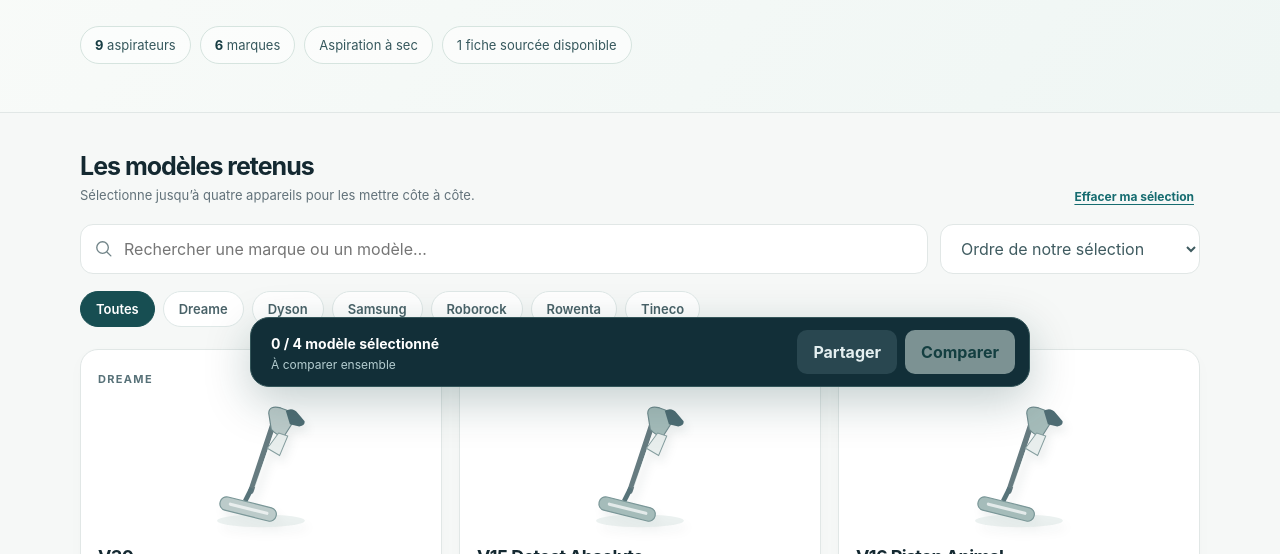
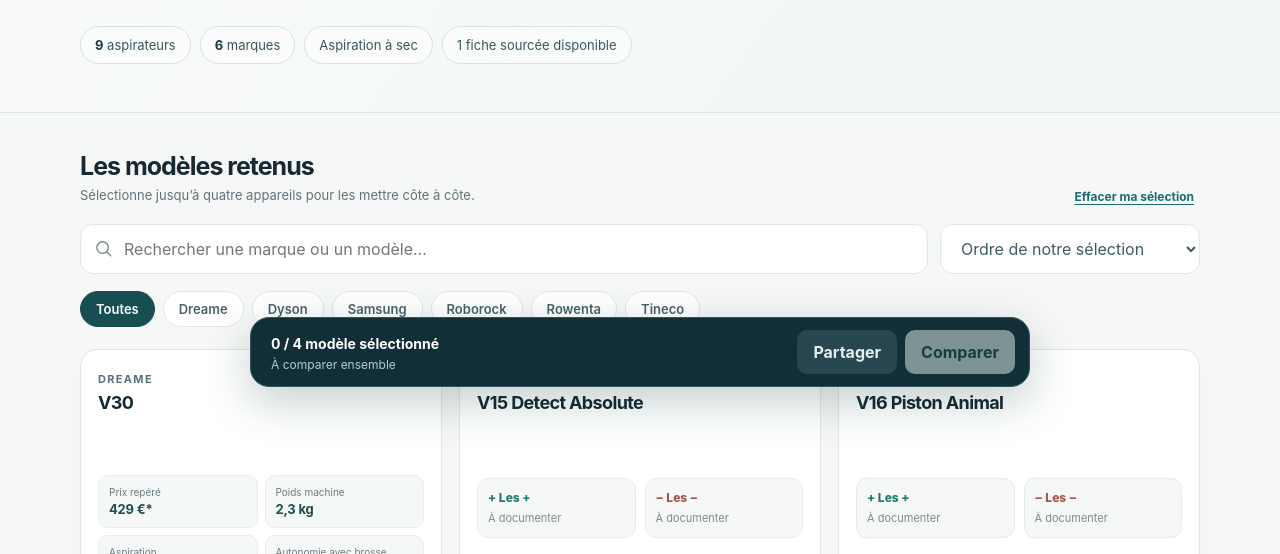
Before and after one commit to gogui51/comparatif-aspirateurs, a plain HTML site: page index.html in a window 1280 px wide. Shown: the part 398-952 px from the top of the page. Drawn offline with Linux system fonts and the light colour scheme.

Commit message:
Supprimer les images fictives et ajouter points forts/faibles aux cartes

```diff
--- a/index.html
+++ b/index.html
@@ -35,8 +35,6 @@
     .product.selected{border-color:#5b9c92;box-shadow:0 0 0 1px #5b9c92 inset,0 10px 30px #1d4b4c12}
     .cardtop{display:flex;justify-content:space-between;align-items:center;min-height:24px}.brand{font-size:11px;letter-spacing:.12em;text-transform:uppercase;font-weight:750;color:#577178}
     .badge{font-size:10px;color:#24796f;background:#e7f4ee;border-radius:20px;padding:5px 9px;font-weight:700}
-    .illustration{height:150px;display:grid;place-items:center;margin:0 -6px 4px;overflow:hidden}
-    .illustration svg{width:140px;height:140px;filter:drop-shadow(4px 7px 4px #06252710)}
     .product h3{margin:0;letter-spacing:-.035em;font-size:18px;line-height:1.3;min-height:47px;font-weight:720}
     .variant{min-height:23px;color:#8a9899;font-size:11px;margin:4px 0 0}.product .foot{display:flex;justify-content:space-between;gap:12px;align-items:center;margin-top:auto;padding-top:17px;border-top:1px solid #eef1f0}
     .status{font-size:12px;color:#7b8d90}.choose{border:1px solid #c7d6d4;background:white;border-radius:10px;padding:9px 12px;color:#174e52;font-size:12px;font-weight:700;min-height:38px}
@@ -55,11 +53,9 @@
     footer{margin-top:58px;font-size:12px;line-height:1.7;color:#859799;text-align:center}
     #toast{position:fixed;bottom:101px;left:50%;transform:translateX(-50%);background:#fff;color:#24515a;border:1px solid #bfd4d1;border-radius:12px;padding:10px 18px;box-shadow:0 12px 30px #123a4030;font-size:13px;z-index:40;display:none;max-width:90vw;text-align:center}
     @media(max-width:850px){.cards{grid-template-columns:repeat(2,minmax(0,1fr))}.hero{padding:52px 0 41px}}
-    @media(max-width:570px){.wrap{width:min(100% - 28px,1120px)}header .wrap{min-height:62px}.stamp{display:none}.hero{padding:40px 0 35px}.lede{font-size:15px;margin:17px 0 24px}.searchbar{grid-template-columns:1fr}.section-head{display:block}.section-head .sub{margin-top:4px}.cards{gap:10px}.product{padding:12px;min-height:303px}.illustration{height:112px}.illustration svg{width:118px;height:118px}.product h3{font-size:15px;min-height:59px}.foot{align-items:stretch!important;flex-direction:column;gap:7px!important}.product .foot{padding-top:10px}.choose{width:100%}.compare-panel{padding:17px}.dock{bottom:9px;border-radius:15px;padding:12px}.dock strong{font-size:12px}.dock button{font-size:11px;padding:10px 11px}.dock .secondary{display:none}.status{font-size:11px}.top-status{font-size:11px}}
+    @media(max-width:570px){.wrap{width:min(100% - 28px,1120px)}header .wrap{min-height:62px}.stamp{display:none}.hero{padding:40px 0 35px}.lede{font-size:15px;margin:17px 0 24px}.searchbar{grid-template-columns:1fr}.section-head{display:block}.section-head .sub{margin-top:4px}.cards{gap:10px}.product{padding:12px;min-height:303px}.product h3{font-size:15px;min-height:59px}.foot{align-items:stretch!important;flex-direction:column;gap:7px!important}.product .foot{padding-top:10px}.choose{width:100%}.compare-panel{padding:17px}.dock{bottom:9px;border-radius:15px;padding:12px}.dock strong{font-size:12px}.dock button{font-size:11px;padding:10px 11px}.dock .secondary{display:none}.status{font-size:11px}.top-status{font-size:11px}}
     @media(prefers-reduced-motion:reduce){html{scroll-behavior:auto}.product{transition:none}}
 
-    .illustration-link{display:grid;place-items:center;width:100%;height:100%}
-    .illustration-link:hover svg{transform:translateY(-3px)}.illustration-link svg{transition:transform .18s}
     .product-title-link{text-decoration:none;color:inherit}.product-title-link:hover{text-decoration:underline;text-decoration-color:#4e968f}
     .fichelink{color:#176e70;text-decoration:none;font-weight:750}.fichelink:hover{text-decoration:underline}
     .quick-specs{display:grid;grid-template-columns:1fr 1fr;gap:7px;margin:10px 0 0}
@@ -69,6 +65,15 @@
     .quick-specs span{display:block;font-size:10px;line-height:1.45;margin-top:4px;color:#5f7377}
     .card-note{font-size:10px;line-height:1.45;color:#6a8183;margin:8px 0 0}
     .card-note a{color:#186d70}
+
+    .proscons{display:grid;grid-template-columns:1fr 1fr;gap:9px;margin:13px 0 0}
+    .proscons>div{background:#f5f8f7;border:1px solid #e5ecea;border-radius:11px;padding:11px 10px;min-width:0}
+    .proscons .hlabel{display:block;font-size:12px;font-weight:800;margin-bottom:6px}
+    .proscons .plus{color:#24786c}.proscons .minus{color:#a4554d}
+    .proscons ul{margin:0;padding:0 0 0 14px;color:#475f62;font-size:11px;line-height:1.5}
+    .proscons li+li{margin-top:5px}
+    .proscons p{font-size:11px;color:#7c8c8d;margin:0;line-height:1.4}
+    @media(max-width:570px){.proscons{grid-template-columns:1fr;gap:6px}.proscons>div{padding:9px}.proscons .hlabel{font-size:11px;margin-bottom:4px}}
   </style>
 </head>
 <body>
@@ -98,7 +103,6 @@
     {id:'rowenta-2080',brand:'Rowenta',model:'X-Force Silence 20.80',detail:''},
     {id:'tineco-a90s',brand:'Tineco',model:'A90S',detail:''}
   ];
-  const palette={Dreame:'#bccbca',Dyson:'#a5bcba',Samsung:'#9eabb8',Roborock:'#c2c9c7',Rowenta:'#a6bac1',Tineco:'#b1b7a8'};
   const $=(selector)=>document.querySelector(selector);
   const validIds=new Set(products.map(p=>p.id));
   function initialSelection(){
@@ -107,7 +111,6 @@
   }
   let selected=initialSelection();let filter='Toutes';let search='';let sort='selection';
   const escapeText=(s)=>String(s).replace(/[&<>"']/g,c=>({'&':'&amp;','<':'&lt;','>':'&gt;','"':'&quot;',"'":'&#39;'}[c]));
-  function vacuumSVG(color){return `<svg viewBox="0 0 170 175" aria-hidden="true"><ellipse cx="85" cy="156" rx="55" ry="8" fill="#d5e1df" opacity=".48"/><g transform="rotate(14 85 85)"><path d="M88 28 L81 121" stroke="#667b80" stroke-width="7" stroke-linecap="round"/><path d="M93 33 L85 115" stroke="#f7fbfa" stroke-width="2" opacity=".8"/><path d="M79 21 Q77 11 92 11 L109 13 Q115 16 111 25 L105 43 Q97 47 87 40 Z" fill="${color}" stroke="#708b8e" stroke-width="1.4"/><path d="M99 13 Q106 6 114 12 L125 20 Q127 25 120 28 L108 28" fill="#4f6d74"/><path d="M97 42 L109 43 L105 69 L88 64 Z" fill="#e8eeed" stroke="#849d9e" stroke-width="1.2"/><path d="M81 117 L77 135" stroke="#58747a" stroke-width="6"/><rect x="47" y="135" width="72" height="17" rx="8" fill="${color}" stroke="#7a9798" stroke-width="1.5"/><rect x="58" y="141" width="51" height="4" rx="2" fill="#f8fafa" opacity=".75"/></g></svg>`}
   function renderFilters(){
     const brands=['Toutes',...new Set(products.map(p=>p.brand))];
     $('#filters').innerHTML=brands.map(b=>`<button class="pill" type="button" data-brand="${escapeText(b)}" aria-pressed="${filter===b}">${escapeText(b)}</button>`).join('');
@@ -125,12 +128,13 @@
       const checked=selected.includes(p.id);
       const hasFiche=p.id==='dreame-v30';
       const ficheUrl='dreame-v30.html'+(selected.length?'?selection='+encodeURIComponent(selected.join(',')):'');
-      const img=vacuumSVG(palette[p.brand]);
-      const visual=hasFiche?`<a class='illustration-link' href='${ficheUrl}' aria-label='Ouvrir la fiche détaillée du Dreame V30'>${img}</a>`:img;
+      const highlights=hasFiche
+        ? '<div class="proscons" aria-label="Points forts et faibles"><div><span class="hlabel plus">+ Les +</span><ul><li>Sols durs et plinthes : efficace</li><li>Bonne autonomie en Éco</li></ul></div><div><span class="hlabel minus">− Les −</span><ul><li>Tapis : résultats mitigés</li><li>Poids sensible à l’usage</li></ul></div></div>'
+        : '<div class="proscons" aria-label="Points à documenter"><div><span class="hlabel plus">+ Les +</span><p>À documenter</p></div><div><span class="hlabel minus">− Les −</span><p>À documenter</p></div></div>';
       const model=hasFiche?`<a class='product-title-link' href='${ficheUrl}'>${escapeText(p.model)}</a>`:escapeText(p.model);
       const data=hasFiche?`<div class='quick-specs' aria-label='Données essentielles Dreame V30'><div><small>Prix repéré</small><strong>429 €*</strong></div><div><small>Poids machine</small><strong>2,3 kg</strong></div><div><small>Aspiration</small><strong>330 AW max.</strong><span>Éco / Auto : AW non publiés<br>Sols durs : très bon · Tapis : mitigé</span></div><div><small>Autonomie avec brosse</small><strong>Éco : 77 min*</strong><span>Standard : 40 min**<br>Turbo : 11 min 40*</span></div></div><p class='card-note'>* Prix indicatif ; autonomie Éco/Turbo extrapolée par Lavelab. ** Standard : Frandroid. <a href='${ficheUrl}'>Voir les sources</a>.</p>`:'';
       const status=hasFiche?`<a class='fichelink' href='${ficheUrl}'>Fiche détaillée →</a>`:'Fiche à compléter';
-      return `<article class='product ${checked?'selected':''}'><div class='cardtop'><span class='brand'>${escapeText(p.brand)}</span>${checked?'<span class="badge">Sélectionné</span>':''}</div><div class='illustration'>${visual}</div><h3>${model}</h3><p class='variant'>${escapeText(p.detail)||'&nbsp;'}</p>${data}<div class='foot'><span class='status'>${status}</span><button type='button' class='choose' data-id='${p.id}' aria-pressed='${checked}' ${!checked&&selected.length>=4?'disabled':''}>${checked?'✓ Retirer':'+ Comparer'}</button></div></article>`;
+      return `<article class='product ${checked?'selected':''}'><div class='cardtop'><span class='brand'>${escapeText(p.brand)}</span>${checked?'<span class="badge">Sélectionné</span>':''}</div><h3>${model}</h3><p class='variant'>${escapeText(p.detail)||'&nbsp;'}</p>${data}${highlights}<div class='foot'><span class='status'>${status}</span><button type='button' class='choose' data-id='${p.id}' aria-pressed='${checked}' ${!checked&&selected.length>=4?'disabled':''}>${checked?'✓ Retirer':'+ Comparer'}</button></div></article>`;
     }).join('');
     if(!list.length)$('#cards').innerHTML='<p class="empty">Aucun modèle ne correspond à cette recherche.</p>';
     $('#count').textContent=`${selected.length} / 4 modèle${selected.length>1?'s':''} sélectionné${selected.length>1?'s':''}`;
@@ -141,8 +145,8 @@
     $('#comparison-sub').textContent=selected.length<2?'Choisis au moins deux modèles ci-dessus.':`${selected.length} modèles sélectionnés · tableau provisoire`;
     if(selected.length<2){$('#comparison-content').innerHTML='<div class="notice">Le tableau technique sera enrichi lors de notre prochaine étape : prix relevés, autonomie réelle, tests indépendants, accessoires et réparabilité.</div>';return;}
     const records=selected.map(id=>products.find(p=>p.id===id));
-    const rows=['Prix vérifié','Aspiration / tests indépendants','Autonomie réelle','Poids et confort','Accessoires utiles','Entretien / réparabilité'];
-    $('#comparison-content').innerHTML='<div class="notice">Comparaison en cours de construction : ces critères seront renseignés à partir de sources vérifiées. Aucune note n’est attribuée pour l’instant.</div><div class="table-scroll"><table><thead><tr><th scope="col">Critère</th>'+records.map(p=>`<th scope="col">${escapeText(p.brand)}<br>${escapeText(p.model)}</th>`).join('')+'</tr></thead><tbody>'+rows.map(label=>`<tr><th scope="row">${escapeText(label)}</th>`+records.map(()=>'<td>À documenter</td>').join('')+'</tr>').join('')+'</tbody></table></div>';
+    const rows=['Prix vérifié','Aspiration / tests indépendants','Autonomie réelle','Poids et confort','Accessoires utiles','Entretien / réparabilité','Les +','Les −'];
+    $('#comparison-content').innerHTML='<div class="notice">Comparaison en cours de construction : ces critères seront renseignés à partir de sources vérifiées. Aucune note n’est attribuée pour l’instant.</div><div class="table-scroll"><table><thead><tr><th scope="col">Critère</th>'+records.map(p=>`<th scope="col">${escapeText(p.brand)}<br>${escapeText(p.model)}</th>`).join('')+'</tr></thead><tbody>'+rows.map(label=>`<tr><th scope="row">${escapeText(label)}</th>`+records.map(p=>{const v=p.id==='dreame-v30'?(label==='Les +'?'Sols durs et plinthes efficaces ; bonne autonomie Éco':label==='Les −'?'Tapis mitigés ; poids sensible à l’usage':null):null;return '<td>'+(v?escapeText(v):'À documenter')+'</td>'}).join('')+'</tr>').join('')+'</tbody></table></div>';
   }
   function toggle(id){if(selected.includes(id)){selected=selected.filter(s=>s!==id)}else if(selected.length<4){selected.push(id)}renderCards()}
   function showToast(s){const t=$('#toast');t.textContent=s;t.style.display='block';clearTimeout(showToast.timer);showToast.timer=setTimeout(()=>t.style.display='none',3600)}
```
